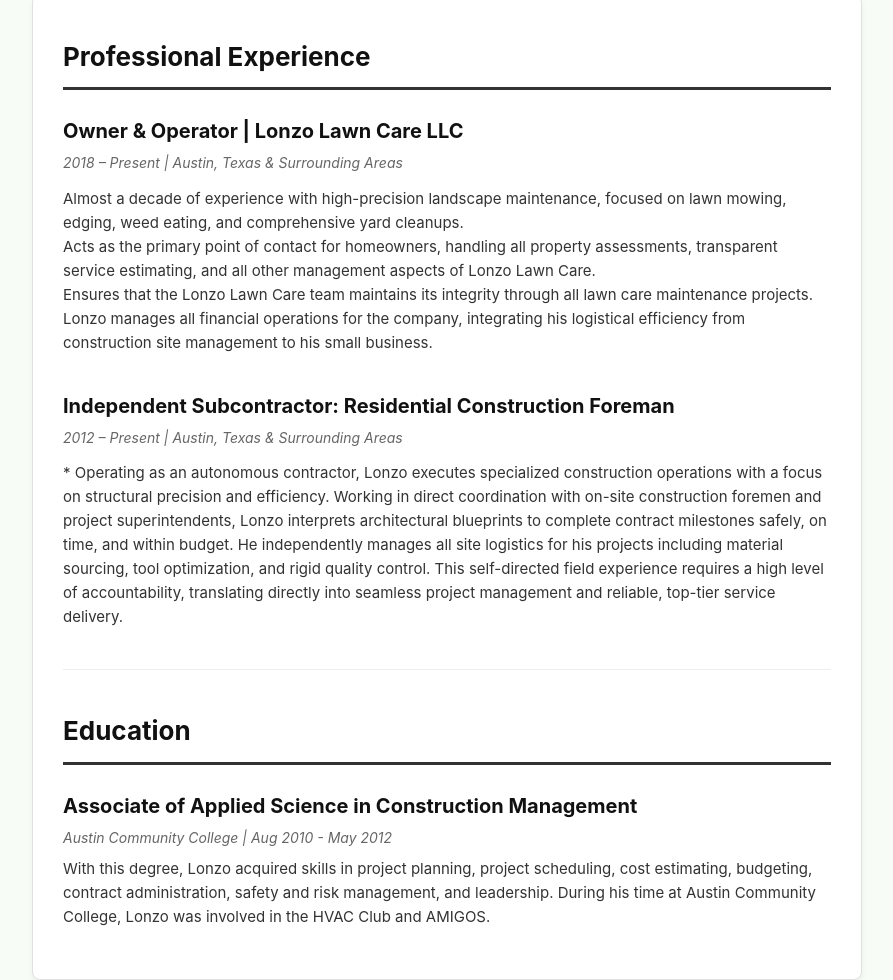
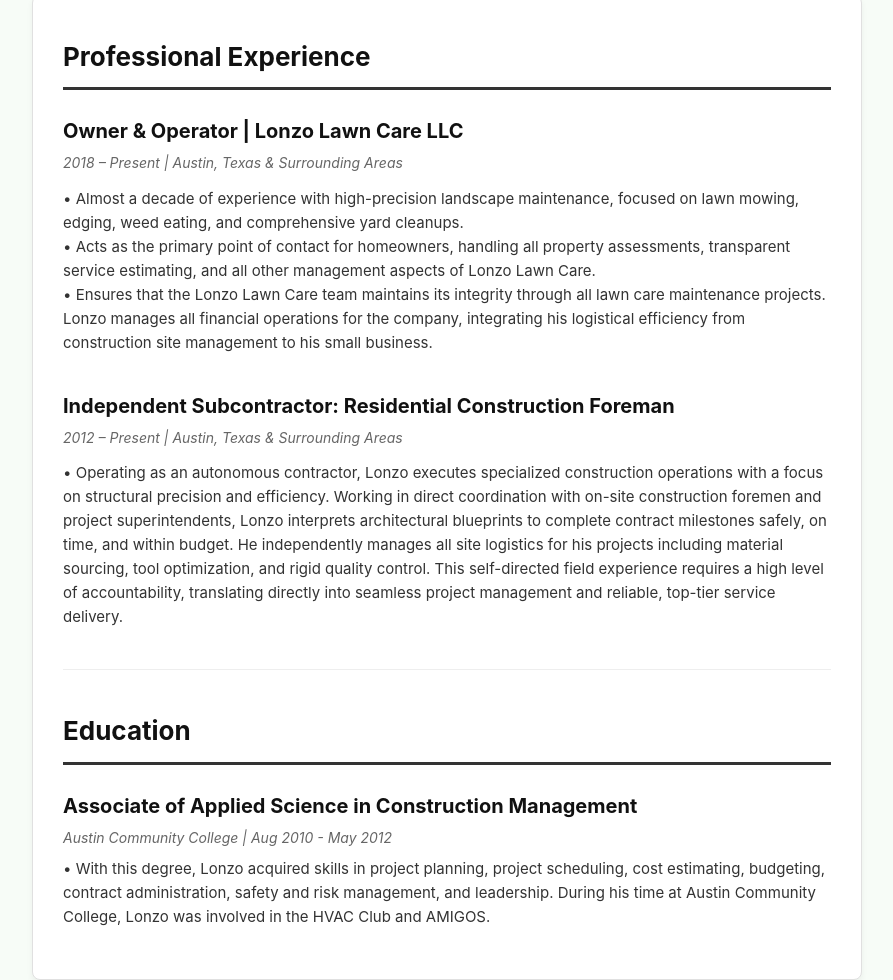
Before and after one commit to lonzolawncaretx/lonzolawncaretx, a plain HTML site: page index.html in a window 1280 px wide. Shown: the part 3646-4626 px from the top of the page, without its empty margins (193-1086 px from the left). Drawn offline with Linux system fonts and the light colour scheme.

Commit message:
Update index.html

```diff
--- a/index.html
+++ b/index.html
@@ -523,11 +523,11 @@
             <p style="margin: 0 0 12px 0; color: #666; font-style: italic; font-size: 14px;">
                 2018 – Present | Austin, Texas & Surrounding Areas
             </p>
-            <p style="font-size: 15px; line-height: 1.6; color: #333; margin: 0;"> Almost a decade of experience with high-precision landscape maintenance, focused on lawn mowing, edging, weed eating, and comprehensive yard cleanups.
+            <p style="font-size: 15px; line-height: 1.6; color: #333; margin: 0;"> • Almost a decade of experience with high-precision landscape maintenance, focused on lawn mowing, edging, weed eating, and comprehensive yard cleanups.
 
-            <p style="font-size: 15px; line-height: 1.6; color: #333; margin: 0;"> Acts as the primary point of contact for homeowners, handling all property assessments, transparent service estimating, and all other management aspects of Lonzo Lawn Care.
+            <p style="font-size: 15px; line-height: 1.6; color: #333; margin: 0;"> • Acts as the primary point of contact for homeowners, handling all property assessments, transparent service estimating, and all other management aspects of Lonzo Lawn Care.
 
-             <p style="font-size: 15px; line-height: 1.6; color: #333; margin: 0;"> Ensures that the Lonzo Lawn Care team maintains its integrity through all lawn care maintenance projects. Lonzo manages all financial operations for the company, integrating his logistical efficiency from construction site management to his small business.
+             <p style="font-size: 15px; line-height: 1.6; color: #333; margin: 0;"> • Ensures that the Lonzo Lawn Care team maintains its integrity through all lawn care maintenance projects. Lonzo manages all financial operations for the company, integrating his logistical efficiency from construction site management to his small business.
             </p>
         </div>
 
@@ -539,7 +539,7 @@
             <p style="margin: 0 0 12px 0; color: #666; font-style: italic; font-size: 14px;">
                 2012 – Present | Austin, Texas & Surrounding Areas
             </p>
-            <p style="font-size: 15px; line-height: 1.6; color: #333; margin: 0;"> * Operating as an autonomous contractor, Lonzo executes specialized construction operations with a focus on structural precision and efficiency. Working in direct coordination with on-site construction foremen and project superintendents, Lonzo interprets architectural blueprints to complete contract milestones safely, on time, and within budget. He independently manages all site logistics for his projects including material sourcing, tool optimization, and rigid quality control. This self-directed field experience requires a high level of accountability, translating directly into seamless project management and reliable, top-tier service delivery.
+            <p style="font-size: 15px; line-height: 1.6; color: #333; margin: 0;"> • Operating as an autonomous contractor, Lonzo executes specialized construction operations with a focus on structural precision and efficiency. Working in direct coordination with on-site construction foremen and project superintendents, Lonzo interprets architectural blueprints to complete contract milestones safely, on time, and within budget. He independently manages all site logistics for his projects including material sourcing, tool optimization, and rigid quality control. This self-directed field experience requires a high level of accountability, translating directly into seamless project management and reliable, top-tier service delivery.
           </p>
         </div>
 
@@ -562,7 +562,7 @@
                 Austin Community College | Aug 2010 - May 2012
             </p>
             <p style="font-size: 15px; line-height: 1.6; color: #333; margin: 0;">
-                With this degree, Lonzo acquired skills in project planning, project scheduling, cost estimating, budgeting, contract administration, safety and risk management, and leadership. During his time at Austin Community College, Lonzo was involved in the HVAC Club and AMIGOS.
+                • With this degree, Lonzo acquired skills in project planning, project scheduling, cost estimating, budgeting, contract administration, safety and risk management, and leadership. During his time at Austin Community College, Lonzo was involved in the HVAC Club and AMIGOS.
             </p>
         </div>
 
```
